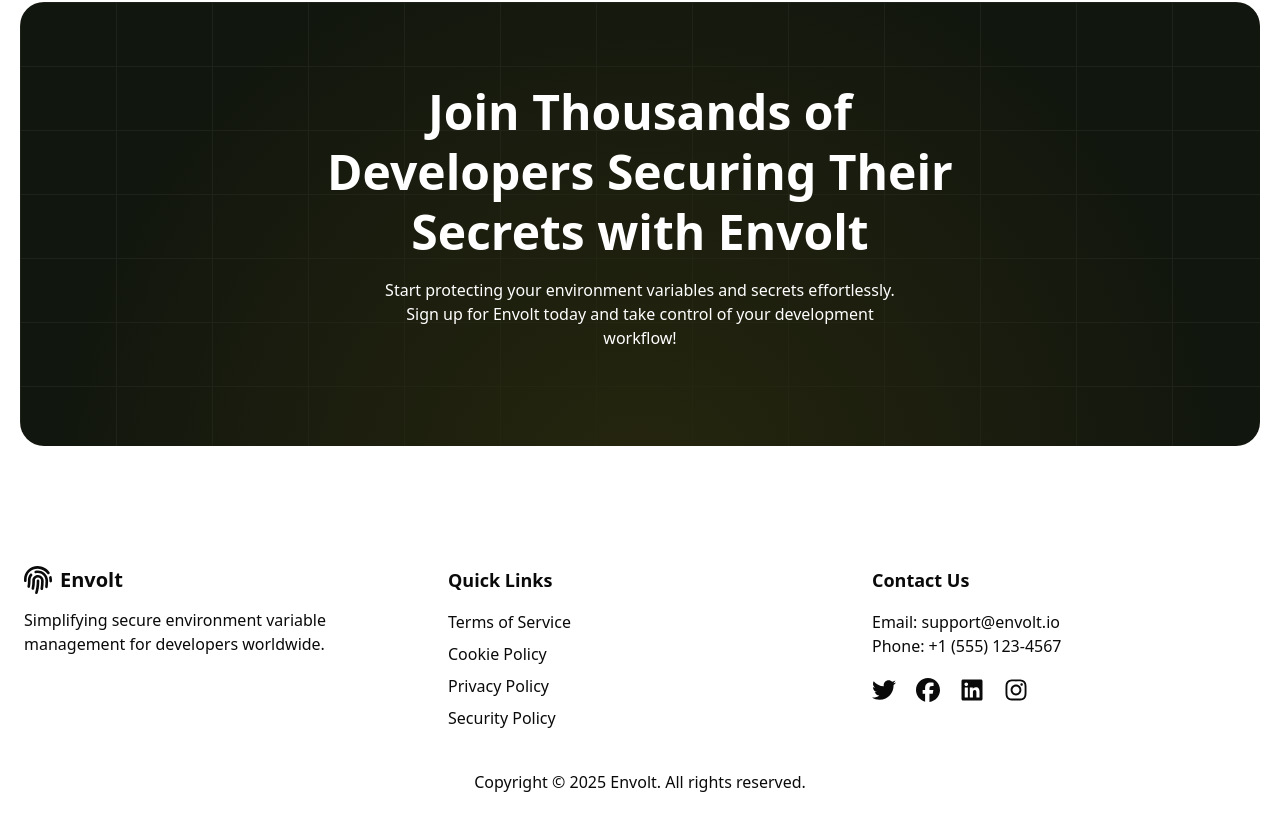
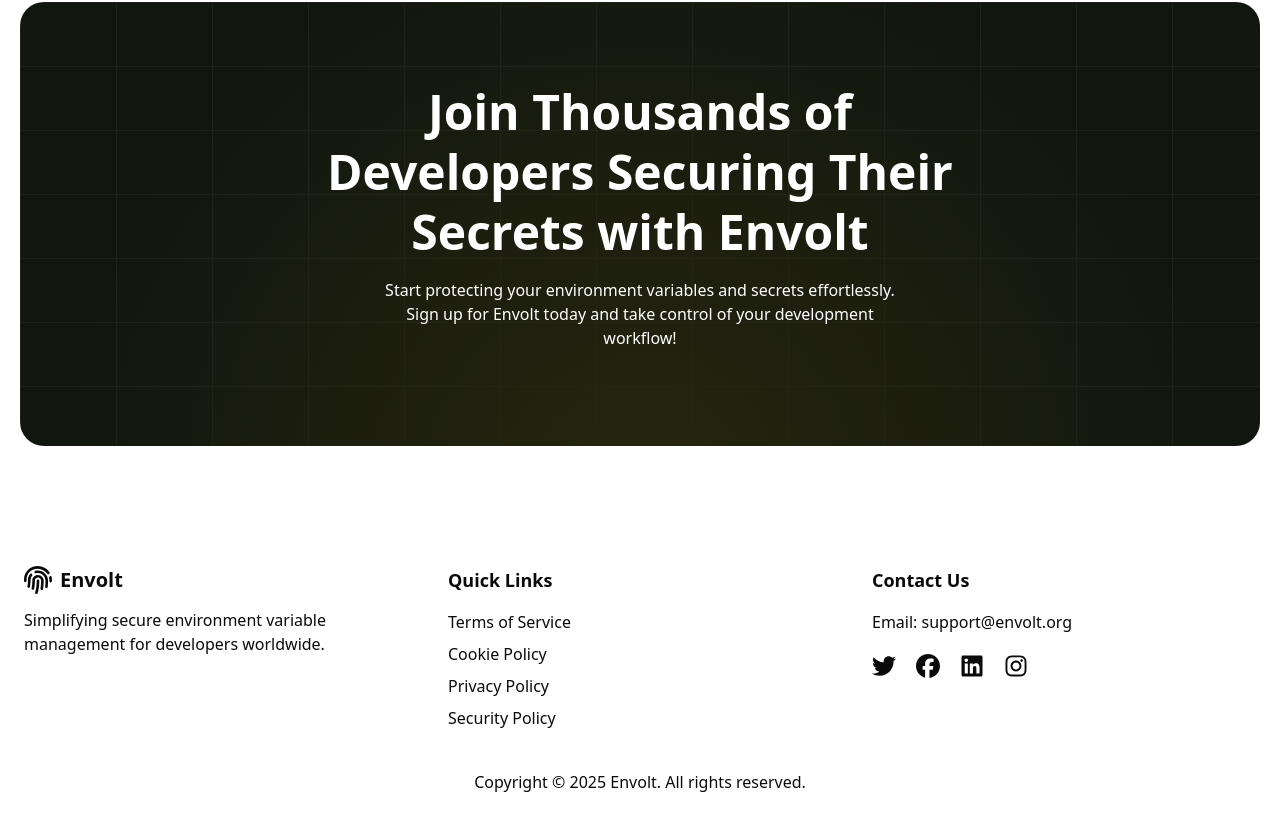
Before and after one commit to mathispaturle/envolt, a Next.js app: page / in a window 1280 px wide. Shown: the part 4846-5676 px from the top of the page. Built offline with nearby package versions, Linux system fonts and the light colour scheme.

Commit message:
removed data from footer

```diff
--- a/src/data/footer.ts
+++ b/src/data/footer.ts
@@ -27,8 +27,8 @@
       url: '/security',
     },
   ],
-  email: 'support@envolt.io',
-  telephone: '+1 (555) 123-4567',
+  email: 'support@envolt.org',
+  telephone: '',
   socials: {
     twitter: 'https://twitter.com/envoltapp',
     facebook: 'https://facebook.com/envoltapp',
```
